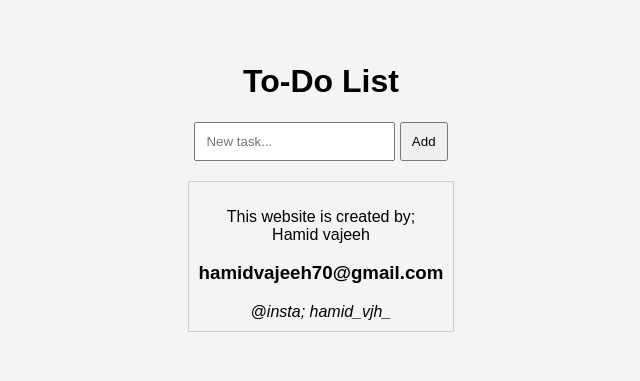
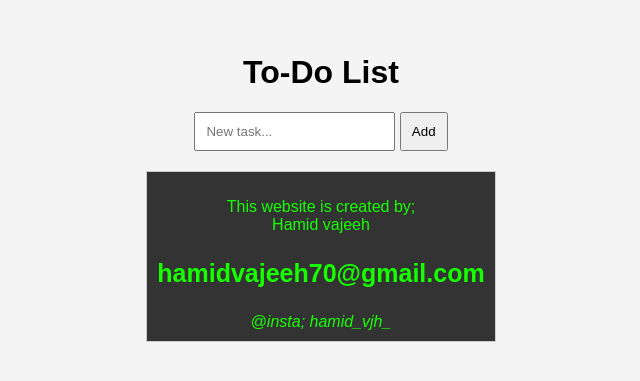
Before and after one commit to hamid-vajeeh70/To_do_List, a plain HTML site: page index.html in a window 1280 px wide. Shown: the part 213-594 px from the top of the page, without its empty margins (319-959 px from the left). Drawn offline with Linux system fonts and the light colour scheme.

Commit message:
Update styles.css

```diff
--- a/styles.css
+++ b/styles.css
@@ -26,8 +26,6 @@ ul {
     list-style-type: none;
     padding: 0;
 }
-
-/* Style for the delete button */
 .delete-button {
     background-color: #ff6464;
     color: #fff;
@@ -36,12 +34,27 @@ ul {
     margin-left: 5px;
     cursor: pointer;
 }
-
-/* Style for the ad container */
 .ad-container {
     margin-top: 20px;
     border: 1px solid #ccc;
     padding: 10px;
-    max-width: 300px;
+    max-width: 400px;
+    background-color: #333;
+    display: flex;
 }
-/*<p>Ad goes here</p>/*
+
+li {
+    margin-bottom: 8px;
+}
+
+.ad{
+    text-align: center;
+    color: #16FF00;
+    background-color: #333;
+   }
+.ad p{
+    color: #16FF00;
+}
+.mail{
+    font-size: 25px;
+}
```
